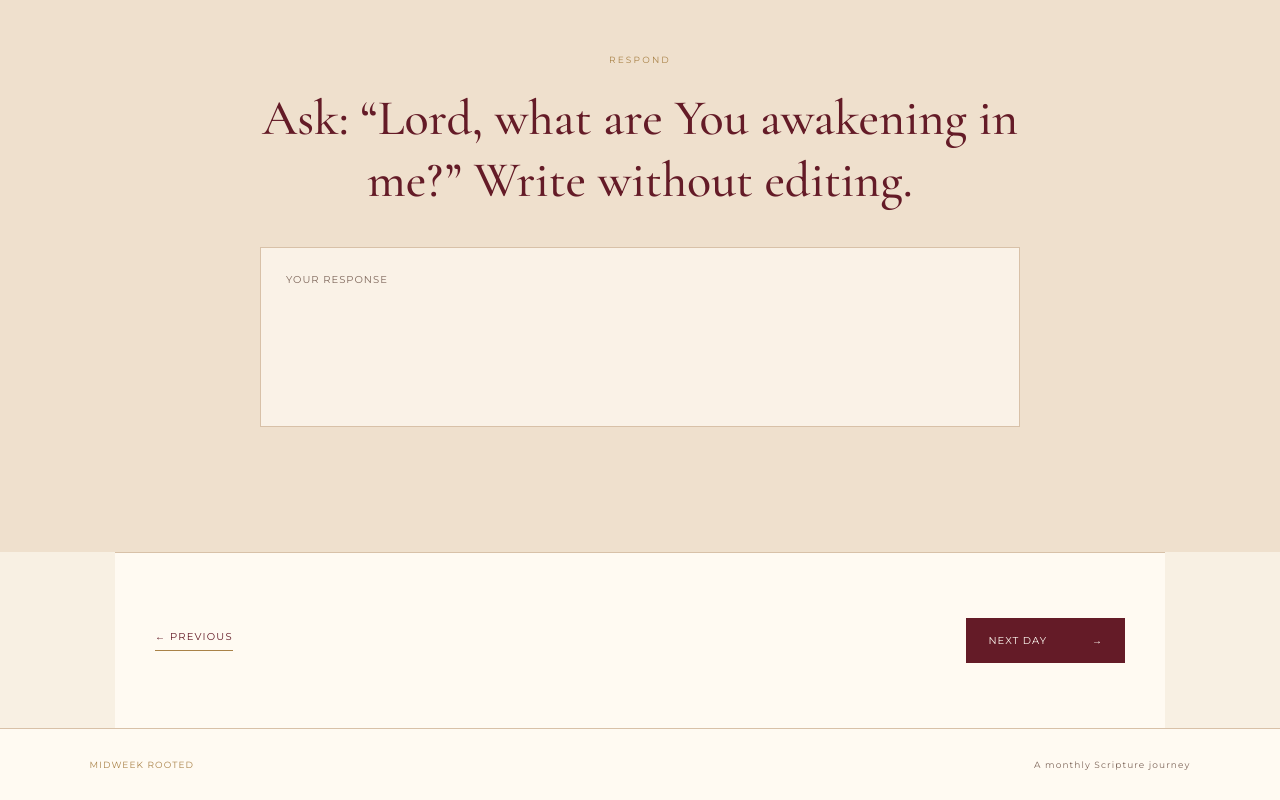
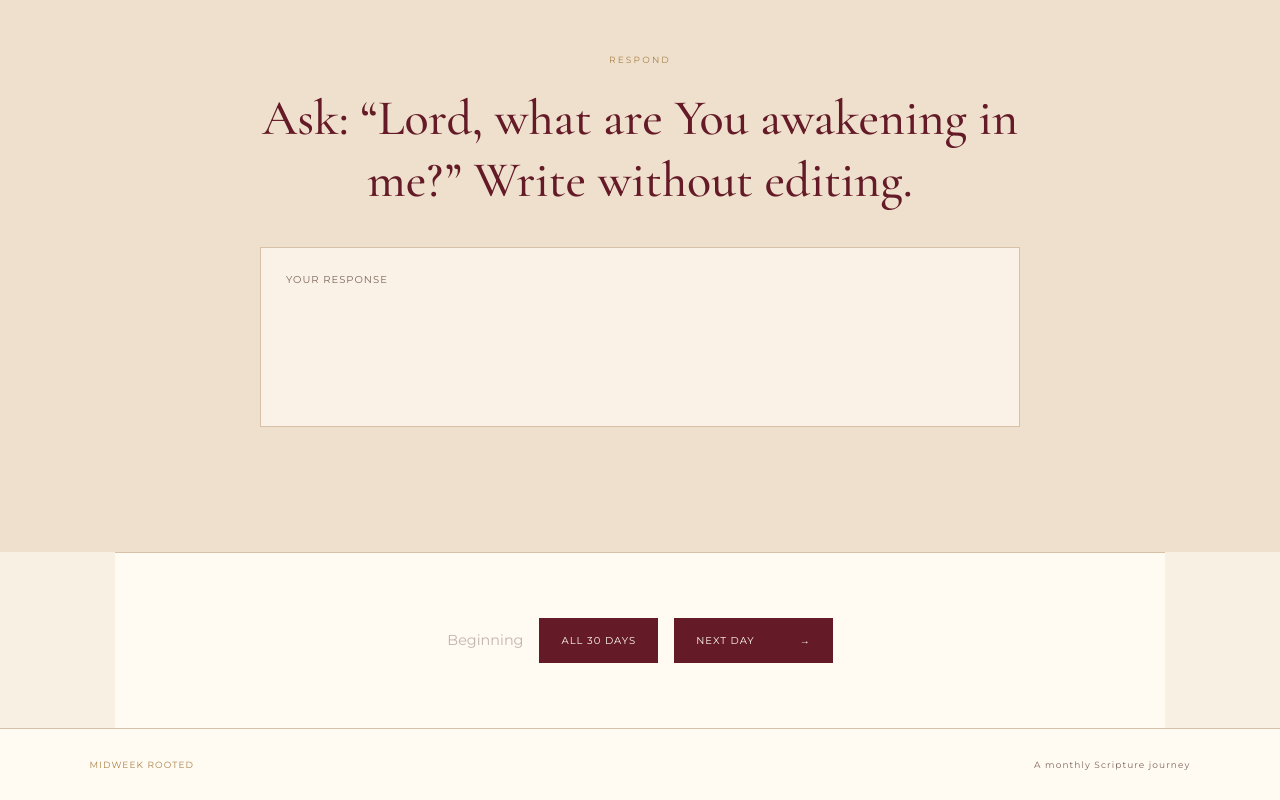
Before and after one commit to ROOTEDWITHKHETHIWE/Rooted-with-Khethiwe-correct, a Next.js app: page /journey/day/1 in a window 1280 px wide. Shown: the part 2885-3685 px from the top of the page. Built offline with nearby package versions, Linux system fonts and the light colour scheme.

Commit message:
Update page.tsx

```diff
--- a/app/journey/day/[day]/page.tsx
+++ b/app/journey/day/[day]/page.tsx
@@ -33,12 +33,12 @@ export default async function AwakeDayPage({ params }: PageProps) {
   const previousDay =
     dayNumber > 1
       ? `/journey/day/${dayNumber - 1}`
-      : "/journey";
+      : null;
 
   const nextDay =
     dayNumber < 30
       ? `/journey/day/${dayNumber + 1}`
-      : "/journey";
+      : null;
 
   return (
     <main className="awake-page">
@@ -179,25 +179,61 @@ export default async function AwakeDayPage({ params }: PageProps) {
 
       </section>
 
-      <section className="day-navigation">
+      {/* DAY NAVIGATION */}
 
+      <section
+        className="day-navigation"
+        style={{
+          display: "flex",
+          alignItems: "center",
+          justifyContent: "center",
+          gap: "1rem",
+          flexWrap: "wrap",
+        }}
+      >
+
+        {previousDay ? (
           <Link
             href={previousDay}
             className="text-link"
           >
             ← Previous
           </Link>
+        ) : (
+          <span
+            style={{
+              opacity: 0.35,
+              fontSize: "0.9rem",
+            }}
+          >
+            Beginning
+          </span>
+        )}
 
+        <Link
+          href="/journey"
+          className="primary-button"
+        >
+          All 30 Days
+        </Link>
+
+        {nextDay ? (
           <Link
             href={nextDay}
             className="primary-button"
           >
-          {dayNumber === 30
-            ? "Complete the journey"
-            : "Next day"}
-
+            Next Day
             <span>→</span>
           </Link>
+        ) : (
+          <Link
+            href="/journey"
+            className="primary-button"
+          >
+            Complete the journey
+            <span>→</span>
+          </Link>
+        )}
 
       </section>
 
```
Lines whose indentation alone changed are shown as unchanged.
